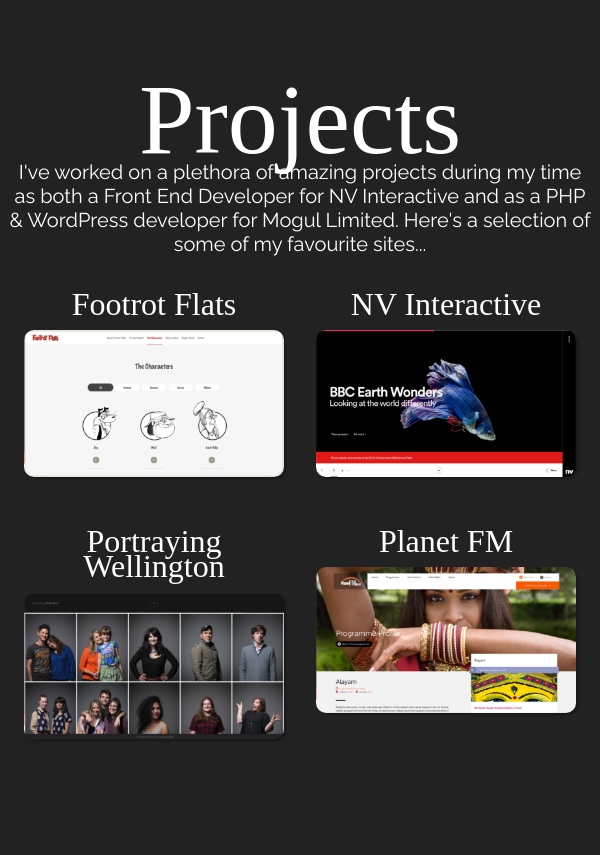
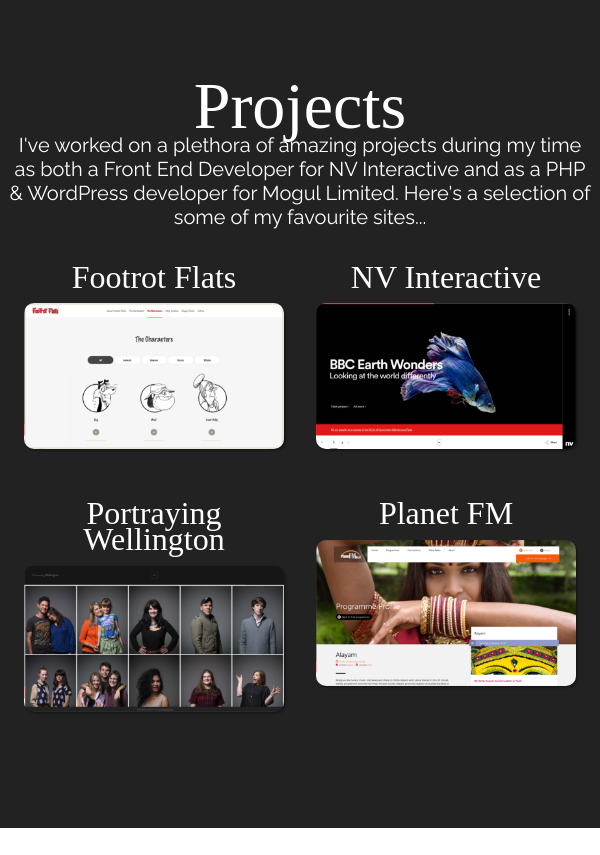
Before and after one commit to BrenMurrell/apptest, an Angular app: page /projects in a window 600 px wide. After the commit the page ends 828 px from the top, so only its background shows below. Built offline with nearby package versions, Linux system fonts and the light colour scheme; a web font is replaced by a local one.

Commit message:
make projects responsive

```diff
--- a/src/app/projects.component.css
+++ b/src/app/projects.component.css
@@ -17,11 +17,15 @@
 .project__thumb {
   flex: 1;
   margin: 0;
-  flex-basis: 50%;
   margin-bottom: 1em;
   padding: 1em;
   box-sizing: border-box;
-
+  flex-basis: 100%;
+}
+@media only screen and (min-width: 600px) {
+  .project__thumb {
+    flex-basis: 40%;
+  }
 }
 .project__thumb a {
   text-decoration: none;
--- a/src/styles.css
+++ b/src/styles.css
@@ -43,7 +43,14 @@
 h2 {
     font-size: 60px;
 }
-
+@media only screen and (max-width: 600px) {
+  h1 {
+    font-size: 66px;
+  }
+  h2 {
+    font-size: 40px;
+  }
+}
 p {
     font-family: 'Raleway', sans-serif;
     margin-top: 0;
```
Also changed, not shown: 12 other files (tests, documents, lock files or other folders).
